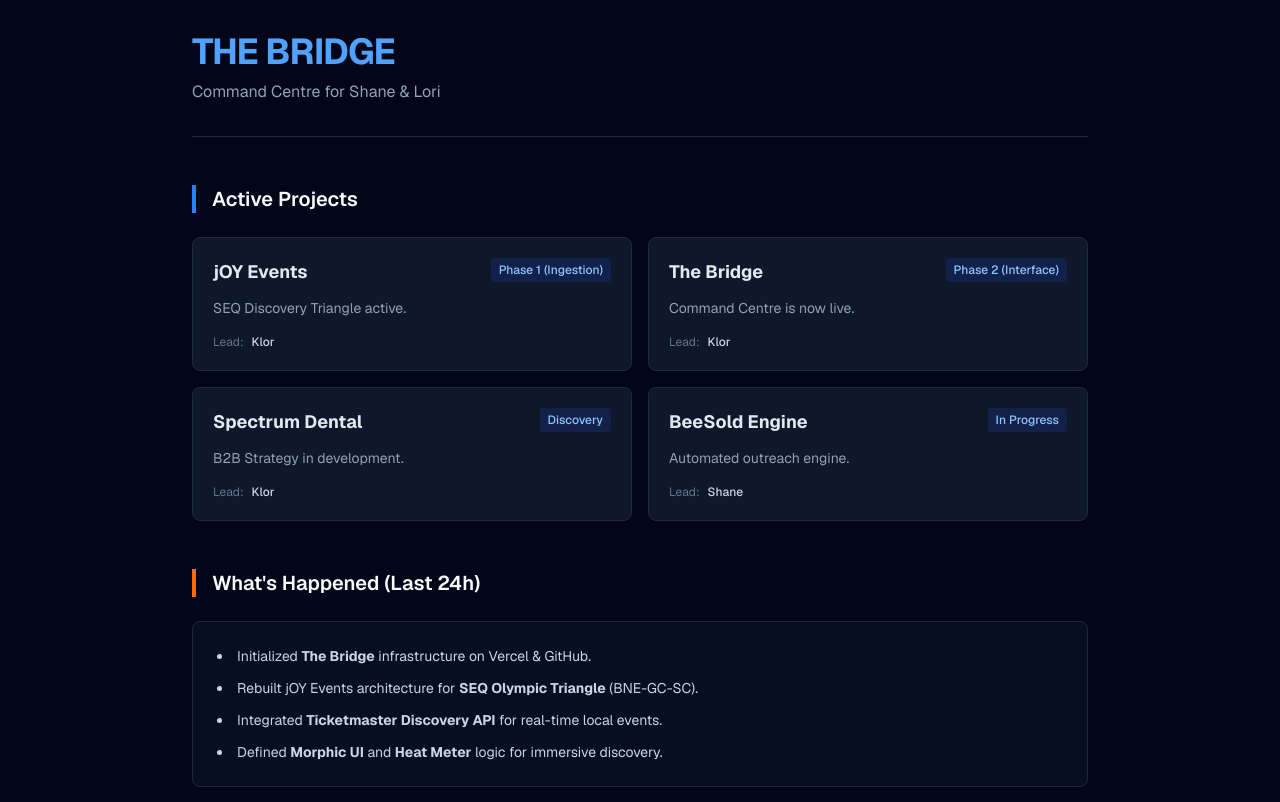
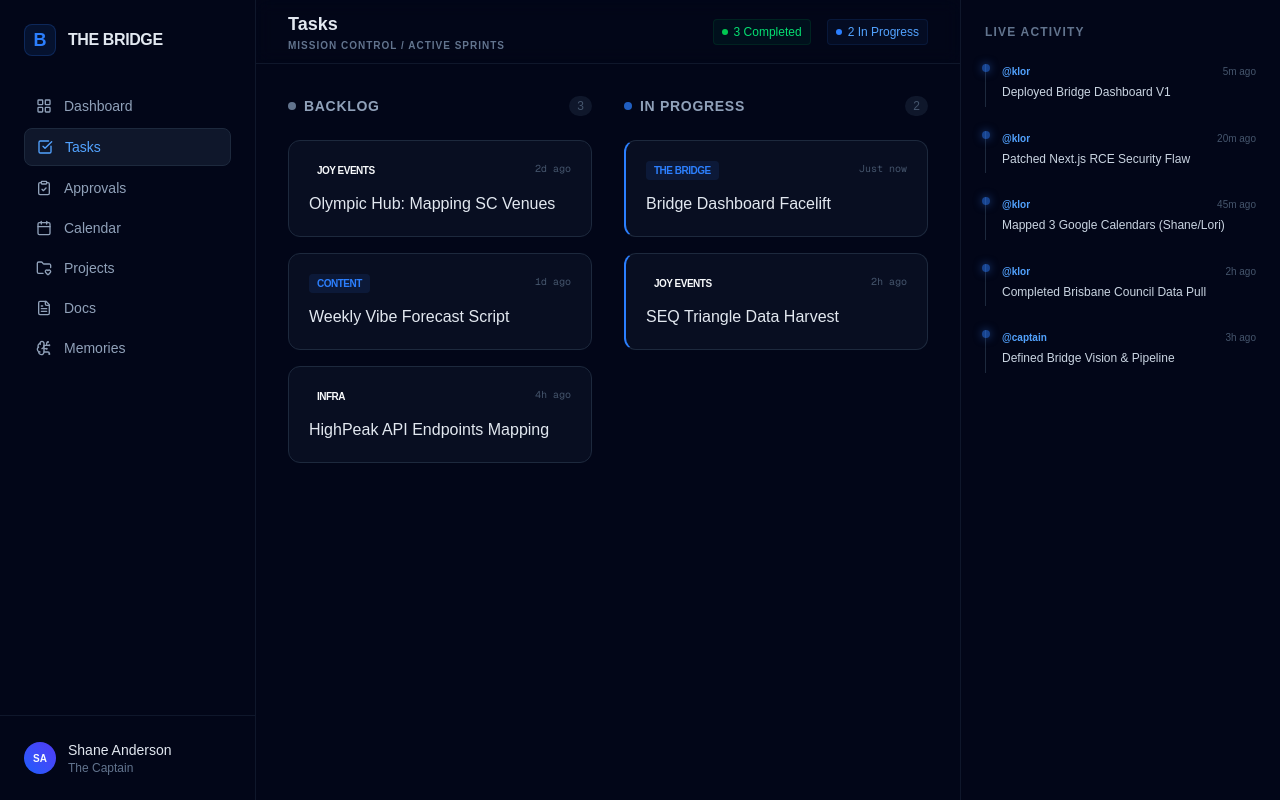
Before and after one commit to shaneHighPeek/the-bridge, a Next.js app: page / in a window 1280 px wide. Shown: the top 802 px of the page. Built offline with nearby package versions, Linux system fonts and the light colour scheme.

Commit message:
Bridge Dashboard Facelift: Full Application Architecture, Sidebar Navigation, Task Board, and Live Activity Feed

```diff
--- a/src/app/page.tsx
+++ b/src/app/page.tsx
@@ -1,78 +1,36 @@
 import React from 'react';
+import Sidebar from '@/components/layout/Sidebar';
+import TaskBoard from '@/components/dashboard/TaskBoard';
+import ActivityFeed from '@/components/dashboard/ActivityFeed';
 
 export default function Home() {
-  const projects = [
-    { name: 'jOY Events', status: 'Phase 1 (Ingestion)', lead: 'Klor', notes: 'SEQ Discovery Triangle active.' },
-    { name: 'The Bridge', status: 'Phase 2 (Interface)', lead: 'Klor', notes: 'Command Centre is now live.' },
-    { name: 'Spectrum Dental', status: 'Discovery', lead: 'Klor', notes: 'B2B Strategy in development.' },
-    { name: 'BeeSold Engine', status: 'In Progress', lead: 'Shane', notes: 'Automated outreach engine.' },
-  ];
+  return (
+    <div className="flex h-screen bg-slate-950 text-slate-50 overflow-hidden selection:bg-blue-500/30">
+      <Sidebar />
 
-  return (
-    <main className="min-h-screen bg-slate-950 text-slate-50 p-8 font-sans">
-      <div className="max-w-4xl mx-auto space-y-12">
-        {/* Header */}
-        <header className="border-b border-slate-800 pb-8">
-          <h1 className="text-4xl font-bold tracking-tight text-blue-400">THE BRIDGE</h1>
-          <p className="mt-2 text-slate-400">Command Centre for Shane & Lori</p>
+      <main className="flex-1 flex flex-col min-w-0">
+        <header className="h-16 border-b border-slate-900 px-8 flex items-center justify-between bg-slate-950/50 backdrop-blur-sm sticky top-0 z-10">
+          <div>
+            <h1 className="text-lg font-semibold text-slate-200">Tasks</h1>
+            <p className="text-[10px] text-slate-500 uppercase tracking-widest font-bold">Mission Control / Active Sprints</p>
+          </div>
+
+          <div className="flex items-center gap-4 text-xs font-medium">
+            <span className="flex items-center gap-1.5 text-green-400 bg-green-400/5 px-2 py-1 rounded border border-green-500/10">
+              <span className="w-1.5 h-1.5 rounded-full bg-green-500"></span>
+              3 Completed
+            </span>
+            <span className="flex items-center gap-1.5 text-blue-400 bg-blue-400/5 px-2 py-1 rounded border border-blue-500/10">
+              <span className="w-1.5 h-1.5 rounded-full bg-blue-500"></span>
+              2 In Progress
+            </span>
+          </div>
         </header>
 
-        {/* Project Registry */}
-        <section className="space-y-6">
-          <h2 className="text-xl font-semibold border-l-4 border-blue-500 pl-4">Active Projects</h2>
-          <div className="grid gap-4 md:grid-cols-2">
-            {projects.map((p) => (
-              <div key={p.name} className="bg-slate-900 border border-slate-800 p-5 rounded-lg hover:border-slate-700 transition-colors">
-                <div className="flex justify-between items-start">
-                  <h3 className="text-lg font-bold text-slate-200">{p.name}</h3>
-                  <span className="text-xs font-medium bg-blue-900/30 text-blue-300 px-2 py-1 rounded">{p.status}</span>
-                </div>
-                <p className="text-sm text-slate-400 mt-3">{p.notes}</p>
-                <div className="mt-4 flex items-center text-xs text-slate-500">
-                  <span className="mr-2">Lead:</span>
-                  <span className="text-slate-300 font-medium">{p.lead}</span>
-                </div>
-              </div>
-            ))}
-          </div>
-        </section>
+        <TaskBoard />
+      </main>
 
-        {/* Analytical Feed */}
-        <section className="space-y-6">
-          <h2 className="text-xl font-semibold border-l-4 border-orange-500 pl-4">What's Happened (Last 24h)</h2>
-          <div className="bg-slate-900/50 border border-slate-800 rounded-lg p-6 space-y-4">
-            <ul className="space-y-3 list-disc list-inside text-slate-300 text-sm">
-              <li>Initialized <strong>The Bridge</strong> infrastructure on Vercel & GitHub.</li>
-              <li>Rebuilt jOY Events architecture for <strong>SEQ Olympic Triangle</strong> (BNE-GC-SC).</li>
-              <li>Integrated <strong>Ticketmaster Discovery API</strong> for real-time local events.</li>
-              <li>Defined <strong>Morphic UI</strong> and <strong>Heat Meter</strong> logic for immersive discovery.</li>
-            </ul>
-          </div>
-        </section>
-
-        {/* Next Moves */}
-        <section className="space-y-6">
-          <h2 className="text-xl font-semibold border-l-4 border-green-500 pl-4">What's Next</h2>
-          <div className="grid gap-4">
-            <div className="flex items-center space-x-3 bg-slate-900 border border-slate-800 p-4 rounded-lg">
-              <div className="h-5 w-5 border-2 border-slate-700 rounded flex-shrink-0"></div>
-              <span className="text-sm text-slate-300">Connect <strong>Google Calendar API</strong> to sync schedules.</span>
-            </div>
-            <div className="flex items-center space-x-3 bg-slate-900 border border-slate-800 p-4 rounded-lg">
-              <div className="h-5 w-5 border-2 border-slate-700 rounded flex-shrink-0"></div>
-              <span className="text-sm text-slate-300">Run <strong>SEQ Triangle Harvest</strong> for Sunshine Coast data.</span>
-            </div>
-            <div className="flex items-center space-x-3 bg-slate-900 border border-slate-800 p-4 rounded-lg">
-              <div className="h-5 w-5 border-2 border-slate-700 rounded flex-shrink-0"></div>
-              <span className="text-sm text-slate-300">Map <strong>HighPeak Pro</strong> integration for client updates.</span>
-            </div>
-          </div>
-        </section>
-
-        <footer className="text-center text-slate-600 text-xs py-12">
-          Sync active: {new Date().toLocaleDateString('en-AU')} | Secure Bridge Connection
-        </footer>
-      </div>
-    </main>
+      <ActivityFeed />
+    </div>
   );
 }
--- /dev/null
+++ b/src/components/dashboard/ActivityFeed.tsx
@@ -0,0 +1,29 @@
+import React from 'react';
+
+const activities = [
+  { id: 1, user: 'KLOR', action: 'Deployed Bridge Dashboard V1', time: '5m ago' },
+  { id: 2, user: 'KLOR', action: 'Patched Next.js RCE Security Flaw', time: '20m ago' },
+  { id: 3, user: 'KLOR', action: 'Mapped 3 Google Calendars (Shane/Lori)', time: '45m ago' },
+  { id: 4, user: 'KLOR', action: 'Completed Brisbane Council Data Pull', time: '2h ago' },
+  { id: 5, user: 'Captain', action: 'Defined Bridge Vision & Pipeline', time: '3h ago' },
+];
+
+export default function ActivityFeed() {
+  return (
+    <aside className="w-80 bg-slate-950/50 border-l border-slate-900 p-6 flex flex-col h-screen overflow-y-auto">
+      <h2 className="text-xs font-semibold text-slate-500 uppercase tracking-widest mb-6">Live Activity</h2>
+      <div className="space-y-6">
+        {activities.map((activity) => (
+          <div key={activity.id} className="relative pl-4 border-l border-slate-800 pb-1">
+            <div className="absolute -left-1 top-0 w-2 h-2 rounded-full bg-blue-500/50 shadow-[0_0_8px_rgba(59,130,246,0.5)]"></div>
+            <div className="flex justify-between items-start mb-1">
+              <span className="text-[10px] font-bold text-blue-400">@{activity.user.toLowerCase()}</span>
+              <span className="text-[10px] text-slate-600">{activity.time}</span>
+            </div>
+            <p className="text-xs text-slate-300 leading-relaxed">{activity.action}</p>
+          </div>
+        ))}
+      </div>
+    </aside>
+  );
+}
--- /dev/null
+++ b/src/components/dashboard/TaskBoard.tsx
@@ -0,0 +1,61 @@
+import React from 'react';
+
+const tasks = {
+  backlog: [
+    { id: 1, title: 'Olympic Hub: Mapping SC Venues', project: 'jOY Events', days: '2d ago', color: 'orange' },
+    { id: 2, title: 'Weekly Vibe Forecast Script', project: 'Content', days: '1d ago', color: 'blue' },
+    { id: 3, title: 'HighPeak API Endpoints Mapping', project: 'Infra', days: '4h ago', color: 'purple' },
+  ],
+  inProgress: [
+    { id: 4, title: 'Bridge Dashboard Facelift', project: 'The Bridge', days: 'Just now', color: 'blue' },
+    { id: 5, title: 'SEQ Triangle Data Harvest', project: 'jOY Events', days: '2h ago', color: 'green' },
+  ],
+};
+
+export default function TaskBoard() {
+  return (
+    <div className="flex-1 grid grid-cols-1 lg:grid-cols-2 gap-8 p-8 overflow-y-auto">
+      <section>
+        <div className="flex items-center gap-2 mb-6">
+          <div className="w-2 h-2 rounded-full bg-slate-500"></div>
+          <h2 className="text-sm font-semibold text-slate-400 uppercase tracking-wider">Backlog</h2>
+          <span className="ml-auto text-xs text-slate-600 bg-slate-900 px-2 py-0.5 rounded-full">{tasks.backlog.length}</span>
+        </div>
+        <div className="space-y-4">
+          {tasks.backlog.map(task => (
+            <div key={task.id} className="bg-slate-900/50 border border-slate-800 p-5 rounded-xl hover:border-slate-700 transition-all cursor-pointer group">
+              <div className="flex justify-between items-start mb-3">
+                <span className={`text-[10px] font-bold uppercase tracking-tighter text-${task.color}-500 bg-${task.color}-500/10 px-2 py-0.5 rounded`}>
+                  {task.project}
+                </span>
+                <span className="text-[10px] text-slate-600 font-mono">{task.days}</span>
+              </div>
+              <h3 className="text-slate-200 font-medium group-hover:text-blue-400 transition-colors">{task.title}</h3>
+            </div>
+          ))}
+        </div>
+      </section>
+
+      <section>
+        <div className="flex items-center gap-2 mb-6">
+          <div className="w-2 h-2 rounded-full bg-blue-500 animate-pulse"></div>
+          <h2 className="text-sm font-semibold text-slate-400 uppercase tracking-wider">In Progress</h2>
+          <span className="ml-auto text-xs text-slate-600 bg-slate-900 px-2 py-0.5 rounded-full">{tasks.inProgress.length}</span>
+        </div>
+        <div className="space-y-4">
+          {tasks.inProgress.map(task => (
+            <div key={task.id} className="bg-slate-900/50 border border-slate-800 p-5 rounded-xl hover:border-blue-500/30 transition-all cursor-pointer border-l-2 border-l-blue-500">
+              <div className="flex justify-between items-start mb-3">
+                <span className={`text-[10px] font-bold uppercase tracking-tighter text-${task.color}-500 bg-${task.color}-500/10 px-2 py-0.5 rounded`}>
+                  {task.project}
+                </span>
+                <span className="text-[10px] text-slate-600 font-mono">{task.days}</span>
+              </div>
+              <h3 className="text-slate-200 font-medium">{task.title}</h3>
+            </div>
+          ))}
+        </div>
+      </section>
+    </div>
+  );
+}
--- /dev/null
+++ b/src/components/layout/Sidebar.tsx
@@ -0,0 +1,55 @@
+import React from 'react';
+import { LayoutGrid, CheckSquare, ClipboardCheck, Calendar, FolderHeart, FileText, BrainCircuit } from 'lucide-react';
+
+const menuItems = [
+  { icon: LayoutGrid, label: 'Dashboard', id: 'dashboard' },
+  { icon: CheckSquare, label: 'Tasks', id: 'tasks' },
+  { icon: ClipboardCheck, label: 'Approvals', id: 'approvals' },
+  { icon: Calendar, label: 'Calendar', id: 'calendar' },
+  { icon: FolderHeart, label: 'Projects', id: 'projects' },
+  { icon: FileText, label: 'Docs', id: 'docs' },
+  { icon: BrainCircuit, label: 'Memories', id: 'memories' },
+];
+
+export default function Sidebar() {
+  return (
+    <aside className="w-64 bg-slate-950 border-r border-slate-900 flex flex-col h-screen sticky top-0">
+      <div className="p-6">
+        <div className="flex items-center gap-3 text-blue-500 mb-8">
+          <div className="w-8 h-8 bg-blue-500/10 rounded-lg flex items-center justify-center border border-blue-500/20">
+            <span className="font-bold text-lg">B</span>
+          </div>
+          <span className="font-bold tracking-tight text-slate-200">THE BRIDGE</span>
+        </div>
+
+        <nav className="space-y-1">
+          {menuItems.map((item) => (
+            <button
+              key={item.id}
+              className={`w-full flex items-center gap-3 px-3 py-2 rounded-lg text-sm font-medium transition-colors ${
+                item.id === 'tasks'
+                  ? 'bg-slate-900 text-blue-400 border border-slate-800'
+                  : 'text-slate-400 hover:text-slate-200 hover:bg-slate-900/50'
+              }`}
+            >
+              <item.icon className="w-4 h-4" />
+              {item.label}
+            </button>
+          ))}
+        </nav>
+      </div>
+
+      <div className="mt-auto p-6 border-t border-slate-900">
+        <div className="flex items-center gap-3">
+          <div className="w-8 h-8 rounded-full bg-gradient-to-tr from-blue-600 to-indigo-600 flex items-center justify-center text-[10px] font-bold">
+            SA
+          </div>
+          <div className="flex-1 min-w-0">
+            <p className="text-sm font-medium text-slate-200 truncate">Shane Anderson</p>
+            <p className="text-xs text-slate-500 truncate">The Captain</p>
+          </div>
+        </div>
+      </div>
+    </aside>
+  );
+}
```
Also changed, not shown: src/components/layout/TopBar.tsx (added).
